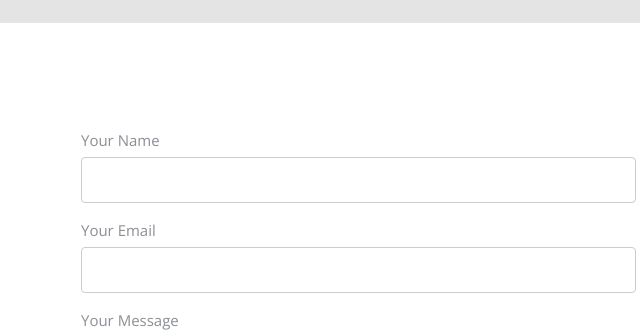
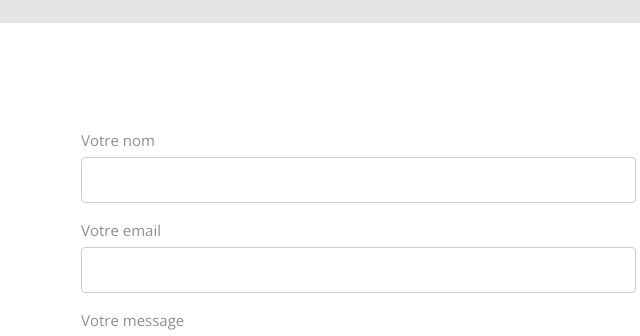
Before and after one commit to Lou-AnneGuillotel/SiteResto, a website: page index.html in a window 1280 px wide. Shown: the part 6420-6756 px from the top of the page, 574-1214 px from the left. Drawn offline with nearby package versions, Linux system fonts and the light colour scheme; files whose address does not match are found by name.

Commit message:
Contact en français

```diff
--- a/index.html
+++ b/index.html
@@ -439,19 +439,19 @@
           <div class="col-md-6 col-md-push-1 probootstrap-animate">
             <form method="post" class="probootstrap-form">
               <div class="form-group">
-                <label for="c_name">Your Name</label>
+                <label for="c_name">Votre nom</label>
                 <div class="form-field">
                   <input type="text" id="c_name" class="form-control">
                 </div>
               </div>
               <div class="form-group">
-                <label for="c_email">Your Email</label>
+                <label for="c_email">Votre email</label>
                 <div class="form-field">
                   <input type="text" id="c_email" class="form-control">
                 </div>
               </div>
               <div class="form-group">
-                <label for="c_message">Your Message</label>
+                <label for="c_message">Votre message</label>
                 <div class="form-field">
                   <textarea name="c_message" id="c_message" cols="30" rows="10" class="form-control"></textarea>
                 </div>
```
